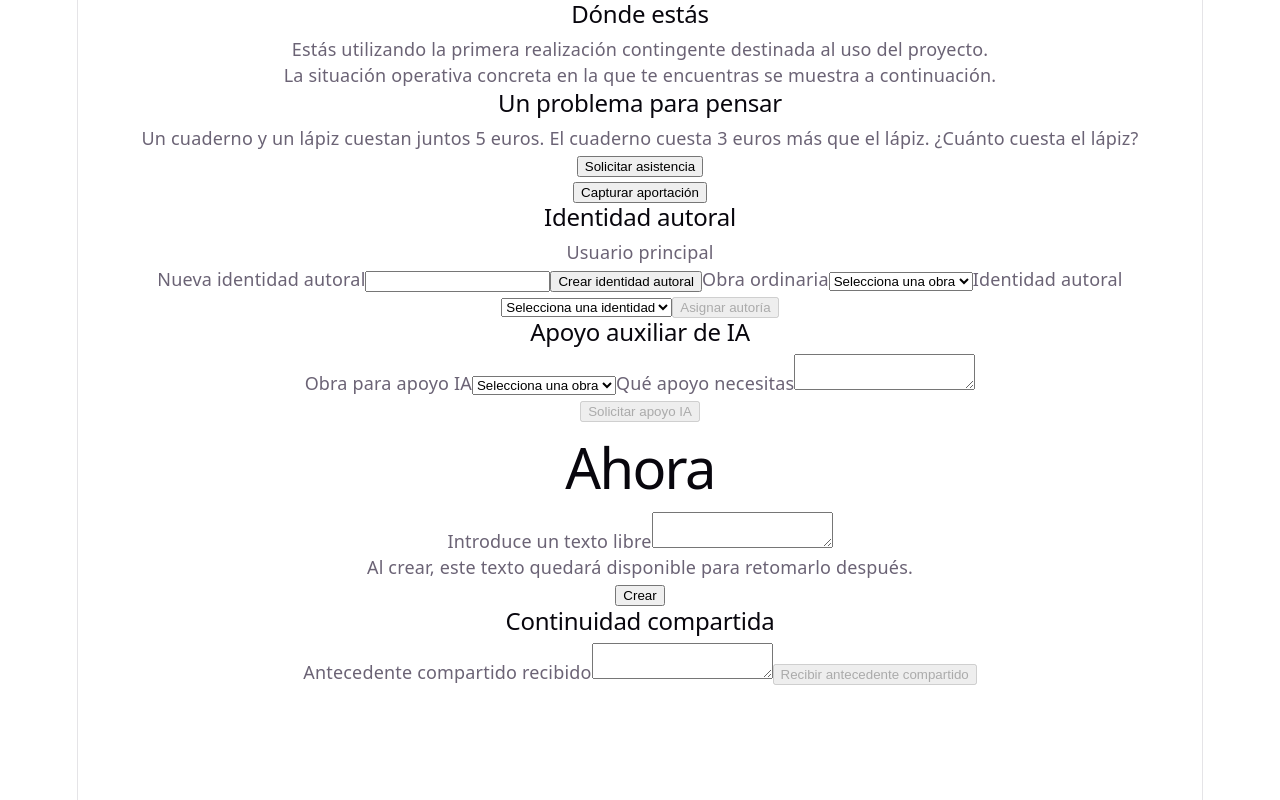
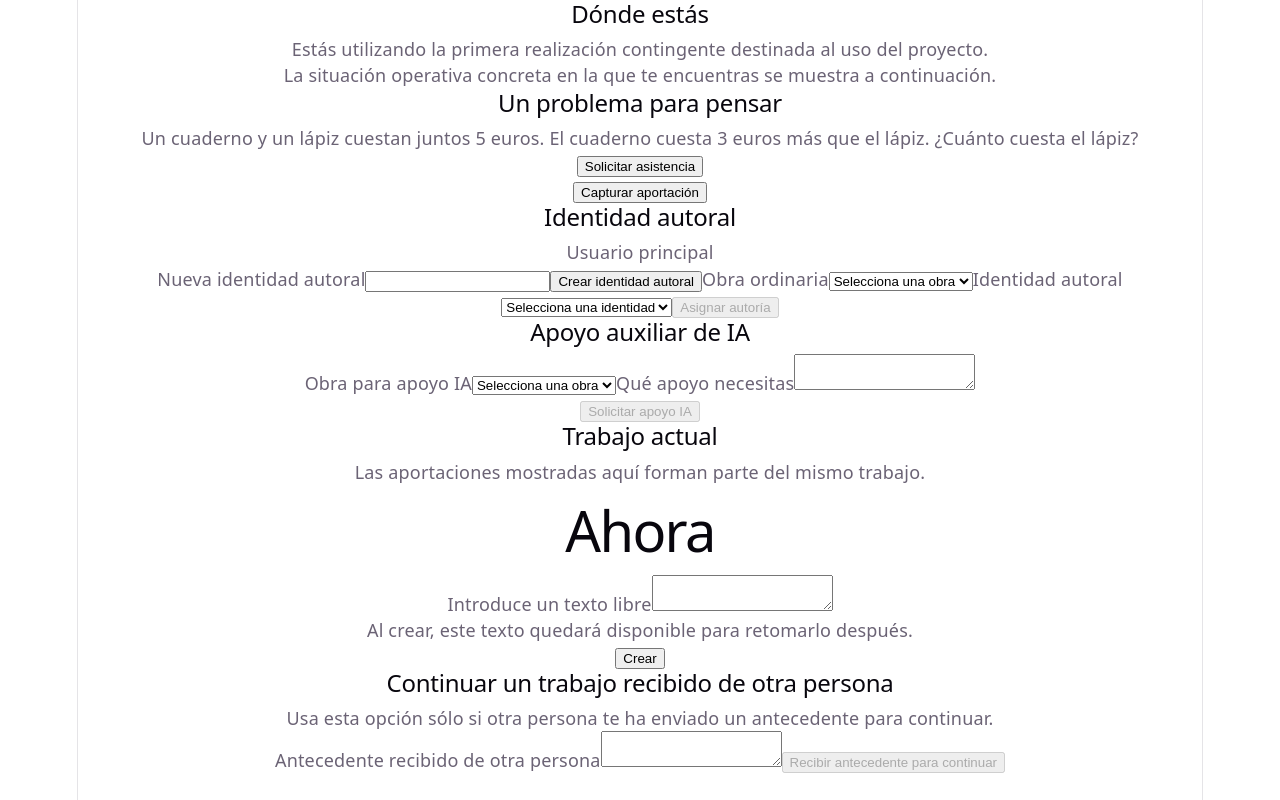
Before and after one commit to enrisan1/mi-app, a React (Vite) app: page / in a window 1280 px wide. Built offline with nearby package versions, Linux system fonts and the light colour scheme.

Commit message:
fix(app): present ordinary work as one human-readable thread

```diff
--- a/src/App.tsx
+++ b/src/App.tsx
@@ -1571,6 +1571,10 @@ function App({ resolution, secondResolution, thirdResolution }: AppProps) {
         </section>
       )}
 
+      <section aria-label="Trabajo actual">
+        <h2>Trabajo actual</h2>
+        <p>Las aportaciones mostradas aquí forman parte del mismo trabajo.</p>
+
         <ResumeExperience
           key={resumeExperienceKey}
           {...(resolution !== undefined ? { resolution } : {})}
@@ -1580,11 +1584,30 @@ function App({ resolution, secondResolution, thirdResolution }: AppProps) {
           onResult={(result) => establishCurrentWork(result.current)}
         />
 
+        {availablePostV1Current !== null && (
+          <>
+            <p>Aportación actual del mismo trabajo</p>
+            <button
+              type="button"
+              onClick={() => setResumeExperienceKey((key) => key + 1)}
+            >
+              Seguir trabajando
+            </button>
+          </>
+        )}
+      </section>
+
       <section aria-labelledby="shared-antecedent-heading">
-        <h2 id="shared-antecedent-heading">Continuidad compartida</h2>
-
-        <label>
-          Antecedente compartido recibido
+        <h2 id="shared-antecedent-heading">
+          Continuar un trabajo recibido de otra persona
+        </h2>
+        <p>
+          Usa esta opción sólo si otra persona te ha enviado un antecedente
+          para continuar.
+        </p>
+
+        <label>
+          Antecedente recibido de otra persona
           <textarea
             value={receivedAntecedentInput}
             onChange={(event) => setReceivedAntecedentInput(event.target.value)}
@@ -1636,7 +1659,7 @@ function App({ resolution, secondResolution, thirdResolution }: AppProps) {
             }
           }}
         >
-          Recibir antecedente compartido
+          Recibir antecedente para continuar
         </button>
 
         {receivedCollaborativeAntecedent !== null && (
@@ -1983,14 +2006,6 @@ function App({ resolution, secondResolution, thirdResolution }: AppProps) {
       )}
 
       {availablePostV1Current !== null && (
-        <>
-          <button
-            type="button"
-            onClick={() => setResumeExperienceKey((key) => key + 1)}
-          >
-            Seguir trabajando
-          </button>
-
         <button
           type="button"
           onClick={() => {
@@ -2000,16 +2015,13 @@ function App({ resolution, secondResolution, thirdResolution }: AppProps) {
             setIntegrationChoice("current");
           }}
         >
-            {hasPersistedPostV1
-              ? "Usar este trabajo en integración post-V1 sustituyendo la trayectoria integrada anterior"
-              : "Usar este trabajo en integración post-V1"}
-          </button>
-        </>
+          Abrir opciones para conservar, publicar o compartir este trabajo
+        </button>
       )}
 
       {hasPersistedPostV1 && (
         <button type="button" onClick={() => setIntegrationChoice("existing")}>
-          Retomar trayectoria integrada existente
+          Retomar opciones anteriores de conservación, publicación y colaboración
         </button>
       )}
     </main>
```
Lines whose indentation alone changed are shown as unchanged.
